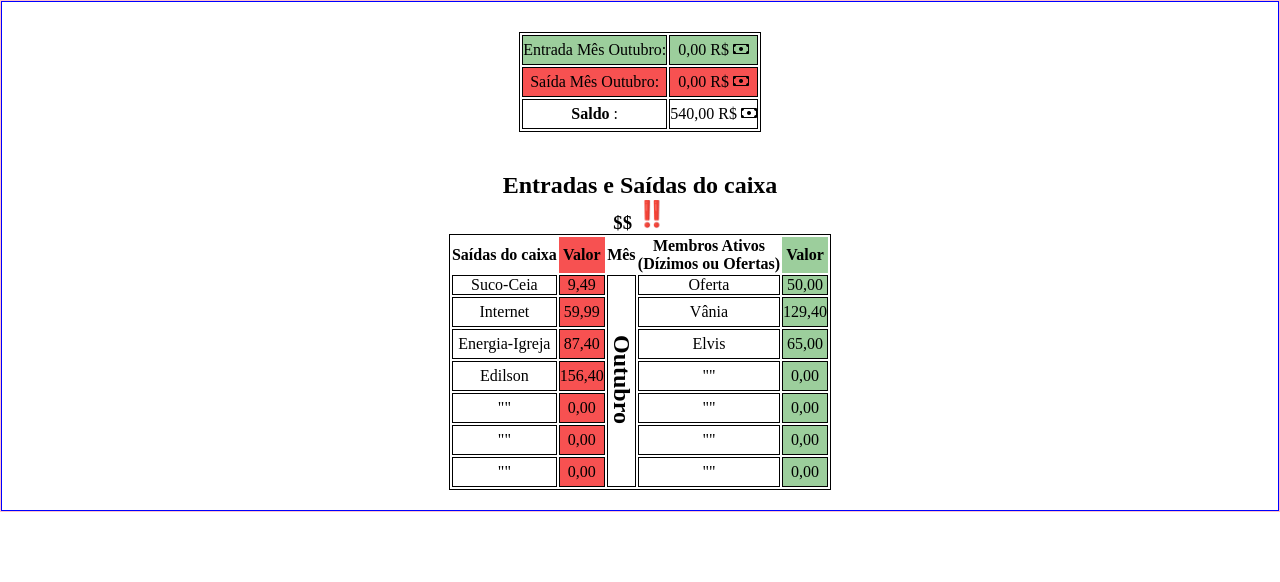
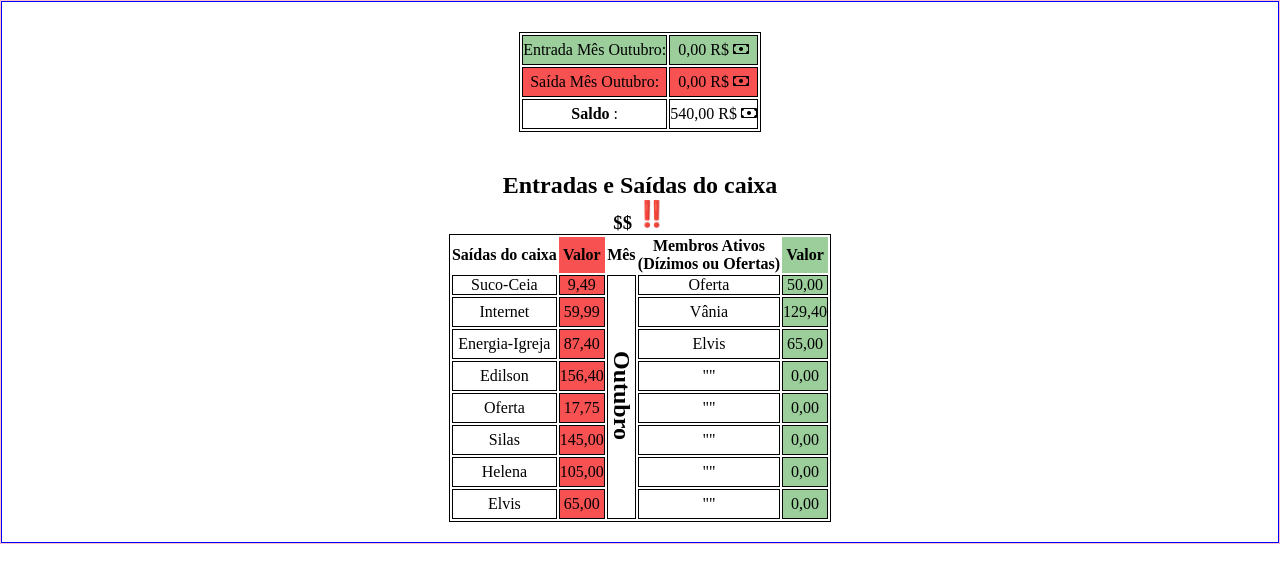
Before and after one commit to Edyylson/outubro, a plain HTML site: page index.html in a window 1280 px wide. Drawn offline with nearby package versions, Linux system fonts and the light colour scheme.

Commit message:
atualizando

```diff
--- a/index.html
+++ b/index.html
@@ -119,8 +119,8 @@
 
 
         <tr class="linha">
-          <td>""</td>
-          <td>0,00 </td>
+          <td>Oferta</td>
+          <td>17,75</td>
           <td>""</td>
           <td>0,00 </td>
         </tr>
@@ -128,20 +128,26 @@
 
 
         <tr class="linha">
-          <td>""</td>
-          <td>0,00 </td>
+          <td>Silas</td>
+          <td>145,00</td>
           <td>""</td>
           <td>0,00 </td>
         </tr>
 
 
         <tr class="linha">
-          <td>""</td>
-          <td>0,00 </td>
+          <td>Helena</td>
+          <td>105,00</td>
           <td>""</td>
           <td>0,00 </td>
         </tr>
 
+        <tr class="linha">
+          <td>Elvis</td>
+          <td>65,00</td>
+          <td>""</td>
+          <td>0,00 </td>
+        </tr>
 
 
 
```
